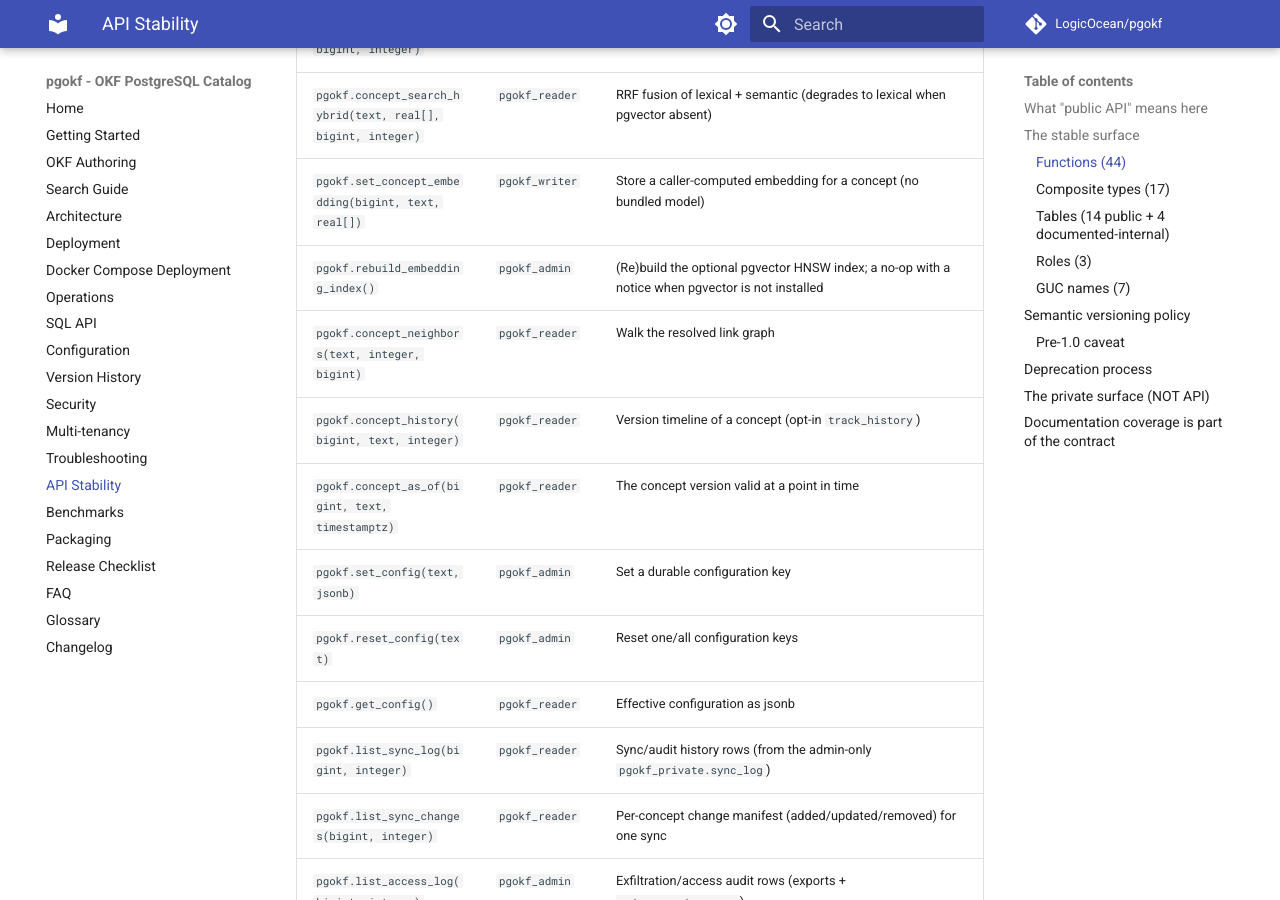
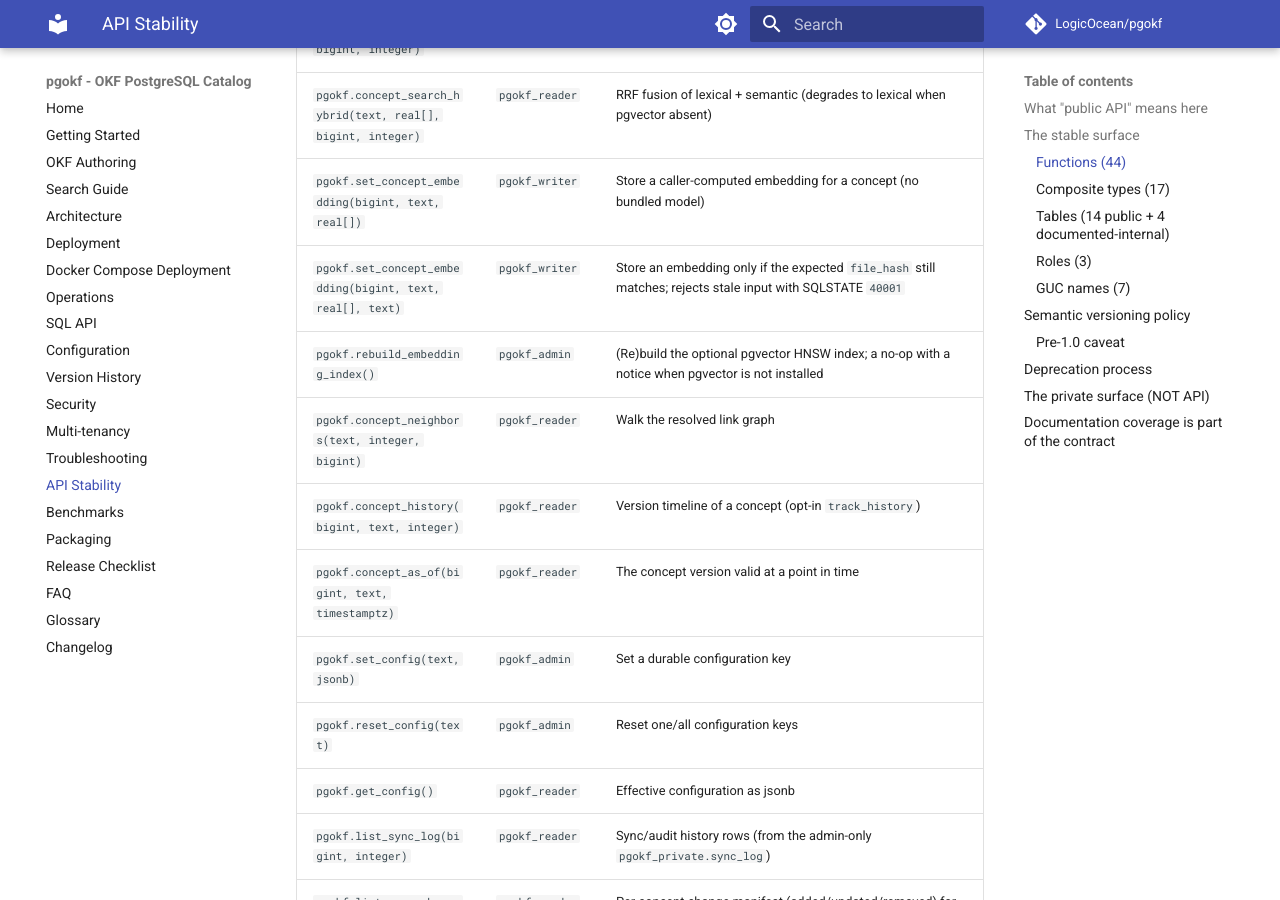
Before and after one commit to LogicOcean/pgokf, an MkDocs documentation site: the page built from docs/api-stability.md, in a window 1280 px wide and 900 px high, scrolled down 1929 px. Built offline with MkDocs 1.6.1 and Material for MkDocs 9.7.7, drawn with Linux system fonts in a browser that asks for light colours; comment, search, counter and statistics services are not loaded.

Commit message:
docs(api): document guarded embedding setter overload
List the four-argument setter and remove the redundant public-function count from the test comment.

```diff
--- a/docs/api-stability.md
+++ b/docs/api-stability.md
@@ -48,6 +48,7 @@ or disappear in any release.
 | `pgokf.concept_search_semantic(real[], bigint, integer)` | `pgokf_reader` | Vector nearest-neighbor search by a caller-supplied query embedding (requires pgvector) |
 | `pgokf.concept_search_hybrid(text, real[], bigint, integer)` | `pgokf_reader` | RRF fusion of lexical + semantic (degrades to lexical when pgvector absent) |
 | `pgokf.set_concept_embedding(bigint, text, real[])` | `pgokf_writer` | Store a caller-computed embedding for a concept (no bundled model) |
+| `pgokf.set_concept_embedding(bigint, text, real[], text)` | `pgokf_writer` | Store an embedding only if the expected `file_hash` still matches; rejects stale input with SQLSTATE `40001` |
 | `pgokf.rebuild_embedding_index()` | `pgokf_admin` | (Re)build the optional pgvector HNSW index; a no-op with a notice when pgvector is not installed |
 | `pgokf.concept_neighbors(text, integer, bigint)` | `pgokf_reader` | Walk the resolved link graph |
 | `pgokf.concept_history(bigint, text, integer)` | `pgokf_reader` | Version timeline of a concept (opt-in `track_history`) |
```
Also changed, not shown: 1 other file.
